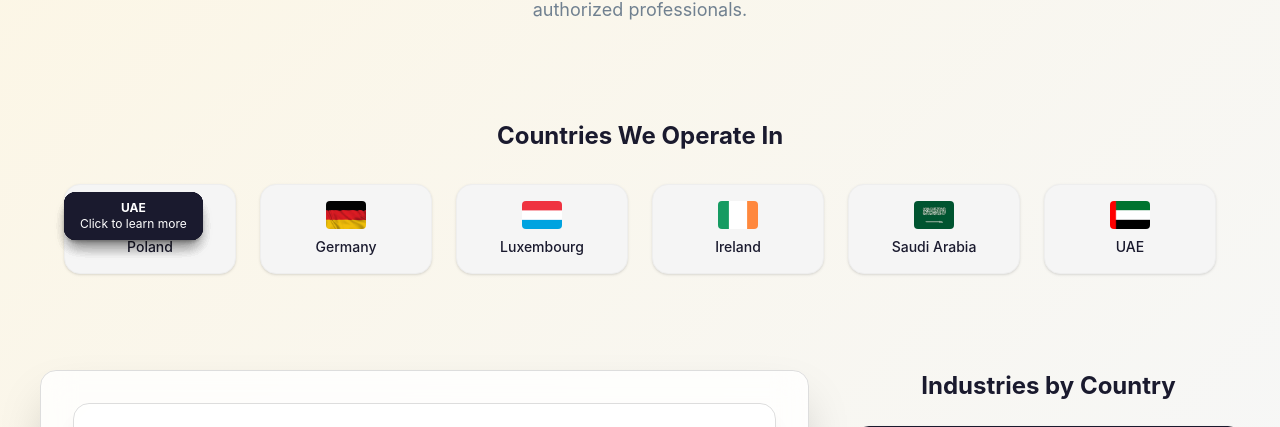
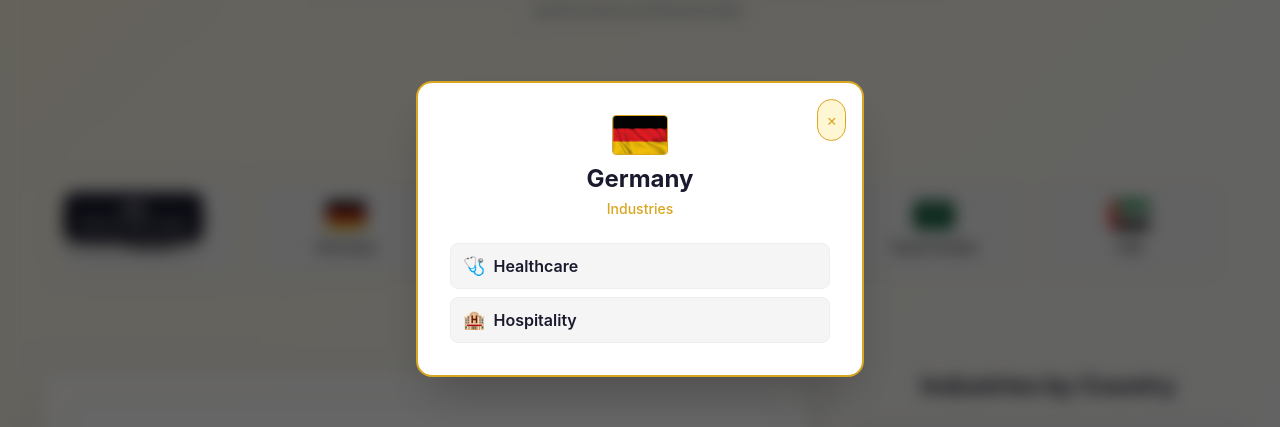
Before and after one commit to DTO-Partners/MainWebSite, a React (Vite) app in the folder frontend/: page / in a window 1280 px wide. Both pictures are taken after a click on the element "Germany". Shown: the part 3074-3501 px from the top of the page. Built offline with nearby package versions, Linux system fonts and the light colour scheme.

Commit message:
feat: Enhance Industries and Markets sections with additional details and interactive features

```diff
--- a/frontend/src/sections/Industries.tsx
+++ b/frontend/src/sections/Industries.tsx
@@ -1,17 +1,24 @@
-"use client"
-
-import { Card, CardContent } from "@/components/ui/IndustryCard"
-import { Badge } from "@/components/ui/Badge"
-import { TrendingUp, Heart, Shield, Building, ChefHat } from "lucide-react"
-import { useState } from "react"
+import { useState } from "react";
+import { motion } from "framer-motion";
+import { Badge } from "@/components/ui/Badge";
+import { Card, CardContent } from "@/components/ui/IndustryCard";
+import { TrendingUp, Heart, Shield, Building, ChefHat } from "lucide-react";
 
 export default function Component() {
-  const [hoveredCard, setHoveredCard] = useState<number | null>(null)
-  const [expandedCard, setExpandedCard] = useState<number | null>(null)
+  const [hoveredCard, setHoveredCard] = useState<number | null>(null);
+  const [expandedCard, setExpandedCard] = useState<number | null>(null);
 
   const industries = [
     {
       title: "FINANCE",
+      subtitle: "Empowering financial growth.",
+      description:
+        "We provide expert recruitment for asset management, private banking, and corporate banking, ensuring compliance and operational excellence.",
+      keyServices: [
+        "Asset Management",
+        "Wealth Management",
+        "Corporate Banking",
+      ],
       icon: TrendingUp,
       services: [
         "Asset Management (Funds Management)",
@@ -21,11 +28,24 @@ export default function Component() {
     },
     {
       title: "HEALTHCARE",
+      subtitle: "Caring for communities.",
+      description:
+        "We connect top talent with hospitals, clinics, and care centers, supporting quality healthcare delivery across regions.",
+      keyServices: ["Hospitals", "Private Clinics", "Rehabilitation Centers"],
       icon: Heart,
-      services: ["Hospitals", "Private Clinics", "Rehabilitation Centers", "Nursing Homes"],
+      services: [
+        "Hospitals",
+        "Private Clinics",
+        "Rehabilitation Centers",
+        "Nursing Homes",
+      ],
     },
     {
       title: "IT & CYBERSECURITY",
+      subtitle: "Securing digital futures.",
+      description:
+        "Our network delivers skilled professionals in IT support, project management, and cybersecurity to drive innovation and safety.",
+      keyServices: ["IT Support", "Cybersecurity", "Software Development"],
       icon: Shield,
       services: [
         "IT Support and Services",
@@ -37,11 +57,19 @@ export default function Component() {
     },
     {
       title: "HOSPITALITY",
+      subtitle: "Excellence in service.",
+      description:
+        "We recruit for hotels and resorts, focusing on guest experience and operational efficiency in the hospitality sector.",
+      keyServices: ["Hotels", "Resorts"],
       icon: Building,
       services: ["Hotels and Resorts"],
     },
     {
       title: "FOOD ENGINEERING",
+      subtitle: "Quality from field to table.",
+      description:
+        "We support the food industry with experts in safety management, documentation, and regulatory compliance for global standards.",
+      keyServices: ["Food Safety", "Quality Audits", "Training"],
       icon: ChefHat,
       services: [
         "Quality and food safety management",
@@ -54,7 +82,7 @@ export default function Component() {
         "Preparation of documentation for the food and beverage industry, inter alia for the expansion of business activities, the opening of catering facilities",
       ],
     },
-  ]
+  ];
 
   return (
     <div className="min-h-screen bg-gradient-to-br from-[#15162c] via-[#1a1a2e] to-[#243046]">
@@ -64,7 +92,10 @@ export default function Component() {
       <section className="relative py-20 px-4 md:px-6 lg:px-8 max-w-7xl mx-auto">
         {/* Overlay for expanded card */}
         {expandedCard !== null && (
-          <div className="fixed inset-0 z-40 bg-black/70 backdrop-blur-sm flex items-center justify-center" onClick={() => setExpandedCard(null)} />
+          <div
+            className="fixed inset-0 z-40 bg-black/70 backdrop-blur-sm flex items-center justify-center"
+            onClick={() => setExpandedCard(null)}
+          />
         )}
         <div className="text-center mb-16 relative z-50">
           <div className="inline-block">
@@ -75,26 +106,44 @@ export default function Component() {
               DTO PARTNERS
             </Badge>
           </div>
-          <h1 className="text-5xl md:text-6xl font-bold text-white mb-8 tracking-tight">Industries</h1>
-          <div className="w-24 h-1 bg-[#daa520] mx-auto rounded-full" />
+          <motion.h1
+            initial={{ opacity: 0, y: 20 }}
+            whileInView={{ opacity: 1, y: 0 }}
+            transition={{ duration: 0.6 }}
+            className="text-6xl text-white font-extrabold mb-2 tracking-tight"
+          >
+            Industries
+          </motion.h1>
+          <motion.div
+            initial={{ scaleX: 0 }}
+            whileInView={{ scaleX: 1 }}
+            transition={{ duration: 0.5 }}
+            className="origin-left h-[3px] w-24 bg-gradient-to-r from-[#daa520] to-[#fff7d4] mx-auto rounded mb-6"
+          />
         </div>
 
-        <div className="grid grid-cols-1 lg:grid-cols-2 gap-8 mb-8 relative z-50">
+        <div className="grid grid-cols-1 lg:grid-cols-2 gap-8 mb-8 relative z-0">
           {industries.slice(0, 4).map((industry, index) => {
-            const IconComponent = industry.icon
-            const isExpanded = expandedCard === index
+            const IconComponent = industry.icon;
+            const isExpanded = expandedCard === index;
             return (
               <div
                 key={index}
-                className={`transition-all duration-500 ${isExpanded ? "fixed z-50 left-1/2 top-1/2 w-full max-w-lg -translate-x-1/2 -translate-y-1/2 scale-105" : "relative"}`}
-                style={isExpanded ? { pointerEvents: 'auto' } : {}}
+                className={`transition-all duration-500 ${
+                  isExpanded
+                    ? "fixed z-50 left-1/2 top-1/2 w-full max-w-lg -translate-x-1/2 -translate-y-1/2 scale-105"
+                    : "relative"
+                }`}
+                style={isExpanded ? { pointerEvents: "auto" } : {}}
               >
                 <Card
-                  className={`group bg-[#15162c]/80 backdrop-blur-sm border-[#daa520]/30 hover:border-[#daa520] transition-all duration-500 hover:shadow-2xl hover:shadow-[#daa520]/20 cursor-pointer overflow-hidden ${isExpanded ? "ring-4 ring-[#daa520] scale-105" : ""} h-full min-h-[340px] flex flex-col`}
+                  className={`group bg-[#15162c]/80 backdrop-blur-sm border-[#daa520]/30 hover:border-[#daa520] transition-all duration-500 hover:shadow-2xl hover:shadow-[#daa520]/20 cursor-pointer overflow-hidden ${
+                    isExpanded ? "ring-4 ring-[#daa520] scale-105" : ""
+                  } h-full min-h-[340px] flex flex-col`}
                   onMouseEnter={() => setHoveredCard(index)}
                   onMouseLeave={() => setHoveredCard(null)}
                   onClick={() => setExpandedCard(index)}
-                  style={isExpanded ? { pointerEvents: 'auto' } : {}}
+                  style={isExpanded ? { pointerEvents: "auto" } : {}}
                 >
                   <CardContent className="relative p-8 flex-1 flex flex-col justify-between">
                     <div className="flex items-start space-x-6">
@@ -107,30 +156,35 @@ export default function Component() {
                           />
                         </div>
                       </div>
-
                       <div className="flex-1 min-w-0">
-                        <h3 className="text-xl font-bold text-white mb-4 group-hover:text-[#daa520] transition-colors duration-300">
+                        <h3 className="text-xl font-bold text-white mb-1 group-hover:text-[#daa520] transition-colors duration-300">
                           {industry.title}
                         </h3>
-                        <ul className="space-y-3">
-                          {industry.services.map((service, serviceIndex) => (
-                            <li
-                              key={serviceIndex}
-                              className="flex items-start group/item"
+                        <div className="text-[#daa520] text-sm font-medium mb-2">
+                          {industry.subtitle}
+                        </div>
+                        <div className="text-[#fff7d4] text-sm mb-3">
+                          {industry.description}
+                        </div>
+                        <div className="flex flex-wrap gap-2 mb-2">
+                          {industry.keyServices.map((service) => (
+                            <span
+                              key={service}
+                              className="bg-[#fff7d4]/10 text-[#daa520] text-xs px-3 py-1 rounded-full border border-[#daa520]/30"
                             >
-                              <span className="inline-block w-2 h-2 bg-[#daa520] rounded-full mt-2 mr-3 flex-shrink-0 group-hover:bg-[#fff7d4] transition-colors duration-300" />
-                              <span className="text-sm text-[#fff7d4] leading-relaxed group-hover:text-white transition-colors duration-300">
-                                {service}
-                              </span>
-                            </li>
+                              {service}
+                            </span>
                           ))}
-                        </ul>
+                        </div>
                       </div>
                     </div>
                     {isExpanded && (
                       <button
                         className="absolute top-4 right-4 text-[#daa520] bg-[#15162c] rounded-full p-2 hover:bg-[#daa520] hover:text-[#15162c] transition z-50 border border-[#daa520]"
-                        onClick={e => { e.stopPropagation(); setExpandedCard(null); }}
+                        onClick={(e) => {
+                          e.stopPropagation();
+                          setExpandedCard(null);
+                        }}
                         aria-label="Close"
                       >
                         ×
@@ -139,7 +193,7 @@ export default function Component() {
                   </CardContent>
                 </Card>
               </div>
-            )
+            );
           })}
         </div>
 
@@ -168,13 +222,20 @@ export default function Component() {
                 <h3 className="text-xl font-bold text-white mb-4 group-hover:text-[#daa520] transition-colors duration-300">
                   {industries[4].title}
                 </h3>
+                <div className="text-[#daa520] text-sm font-medium mb-2">
+                  {industries[4].subtitle}
+                </div>
+                <div className="text-[#fff7d4] text-sm mb-4">
+                  {industries[4].description}
+                </div>
                 <div className="grid grid-cols-1 md:grid-cols-2 gap-4">
                   {industries[4].services.map((service, serviceIndex) => (
                     <div
                       key={serviceIndex}
                       className="flex items-start group/item"
                       style={{
-                        animationDelay: hoveredCard === 4 ? `${serviceIndex * 30}ms` : "0ms",
+                        animationDelay:
+                          hoveredCard === 4 ? `${serviceIndex * 30}ms` : "0ms",
                       }}
                     >
                       <span className="inline-block w-2 h-2 bg-[#daa520] rounded-full mt-2 mr-3 flex-shrink-0 group-hover:bg-[#fff7d4] transition-colors duration-300" />
@@ -190,5 +251,5 @@ export default function Component() {
         </Card>
       </section>
     </div>
-  )
+  );
 }
--- a/frontend/src/sections/Markets.tsx
+++ b/frontend/src/sections/Markets.tsx
@@ -46,11 +46,12 @@ export default function InternationalReach() {
 
   // For demo: track hovered country for interactive map (expand as needed)
   const [hoveredCountry, setHoveredCountry] = useState<null | string>(null);
+  const [selectedCountry, setSelectedCountry] = useState<null | string>(null);
 
   return (
     <section
       id="Markets"
-      className="bg-gradient-to-br from-[#fdf6e3] to-[#f5f7fa] text-[#1a1a2e] py-24 px-4 sm:px-10 space-y-24"
+      className="bg-gradient-to-br from-[#fdf6e3] to-[#f5f7fa] text-[#1a1a2e] py-24 px-4 sm:px-10 space-y-24 animate-fadeIn"
     >
       {/* Section Heading */}
       <div className="max-w-5xl mx-auto text-center">
@@ -108,16 +109,19 @@ export default function InternationalReach() {
                     <motion.div
                       whileHover={{
                         scale: 1.08,
-                        boxShadow: "0 6px 32px #daa52022",
+                        boxShadow: "0 6px 32px #daa52044",
+                        borderColor: "#daa520",
                       }}
                       whileTap={{ scale: 0.96 }}
                       onMouseLeave={() => setHoveredCountry(null)}
-                      className="bg-[#f5f5f5] border border-[#eee] rounded-2xl p-4 shadow-sm flex flex-col items-center transition-all hover:shadow-xl hover:ring-2 hover:ring-[#daa520] cursor-pointer"
+                      onClick={() => setSelectedCountry(country.name)}
+                      className="bg-[#f5f5f5] border border-[#eee] rounded-2xl p-4 shadow-sm flex flex-col items-center transition-all hover:shadow-xl hover:ring-2 hover:ring-[#daa520] cursor-pointer group"
+                      style={{ transition: 'box-shadow 0.3s, border-color 0.3s' }}
                     >
                       <img
                         src={`/flags/${country.code}.${country.type}`}
                         alt={country.name}
-                        className="w-10 h-7 object-cover rounded mb-2"
+                        className="w-10 h-7 object-cover rounded mb-2 group-hover:scale-110 transition-transform duration-200"
                       />
                       <span className="text-sm font-medium text-[#1a1a2e]">
                         {country.name}
@@ -137,6 +141,46 @@ export default function InternationalReach() {
         </motion.div>
       </div>
 
+      {/* Country Modal */}
+      {selectedCountry && (
+        <div className="fixed inset-0 h-full z-50 flex items-center justify-center bg-black/60 backdrop-blur-sm animate-fadeIn">
+          <div className="bg-white rounded-2xl shadow-2xl border-2 border-[#daa520] max-w-md w-full mx-4 p-8 relative">
+            <button
+              className="absolute top-4 right-4 text-[#daa520] bg-[#fff7d4] rounded-full p-2 hover:bg-[#daa520] hover:text-[#fff7d4] transition border border-[#daa520]"
+              onClick={() => setSelectedCountry(null)}
+              aria-label="Close"
+            >
+              ×
+            </button>
+            <div className="flex flex-col items-center mb-4">
+              <img
+                src={`/flags/${countries.find(c => c.name === selectedCountry)?.code}.${countries.find(c => c.name === selectedCountry)?.type}`}
+                alt={selectedCountry}
+                className="w-14 h-10 object-cover rounded mb-2 border border-[#daa520]"
+              />
+              <h3 className="text-2xl font-bold text-[#1a1a2e] mb-1">{selectedCountry}</h3>
+              <div className="text-[#daa520] text-sm font-medium mb-2">Industries</div>
+            </div>
+            <div className="grid grid-cols-1 gap-2">
+              {industries.filter(i => i.countries.includes(selectedCountry)).map(i => (
+                <div key={i.title} className="flex items-center gap-2 bg-[#f5f5f5] rounded-lg px-3 py-2 border border-[#eee]">
+                  <span className="text-lg">{{
+                    Finance: "💰",
+                    "IT & Cybersecurity": "🖥️",
+                    Healthcare: "🩺",
+                    Hospitality: "🏨",
+                  }[i.title] || "🌍"}</span>
+                  <span className="text-[#1a1a2e] font-semibold">{i.title}</span>
+                </div>
+              ))}
+              {industries.filter(i => i.countries.includes(selectedCountry)).length === 0 && (
+                <div className="text-[#708090] text-center">No industries listed for this country.</div>
+              )}
+            </div>
+          </div>
+        </div>
+      )}
+
       {/* Map & Industries Side-by-Side */}
       <div className="flex flex-col lg:flex-row items-start justify-between max-w-7xl mx-auto h-full gap-12">
         {/* Map Card */}
@@ -144,10 +188,10 @@ export default function InternationalReach() {
           initial={{ opacity: 0, x: -30 }}
           whileInView={{ opacity: 1, x: 0 }}
           transition={{ duration: 0.6 }}
+          whileHover={{ boxShadow: "0 0 0 4px #daa52055" }}
           className="w-full lg:w-2/3 bg-white/80 backdrop-blur-lg border border-[#ddd] rounded-2xl shadow-2xl p-8 transition-all"
         >
-          {/* Pass hoveredCountry as prop for interactive highlight (optional) */}
-          <WorldMapComponent highlightCountry={hoveredCountry} />
+          <WorldMapComponent />
         </motion.div>
 
         {/* Industries Accordion */}
@@ -163,7 +207,7 @@ export default function InternationalReach() {
           <Accordion type="multiple" className="space-y-3">
             {industries.map((industry) => (
               <AccordionItem key={industry.title} value={industry.title}>
-                <AccordionTrigger className="text-lg font-semibold flex items-center gap-2">
+                <AccordionTrigger value={industry.title} className="text-lg font-semibold flex items-center gap-2">
                   <span>
                     {{
                       Finance: "💰",
```
